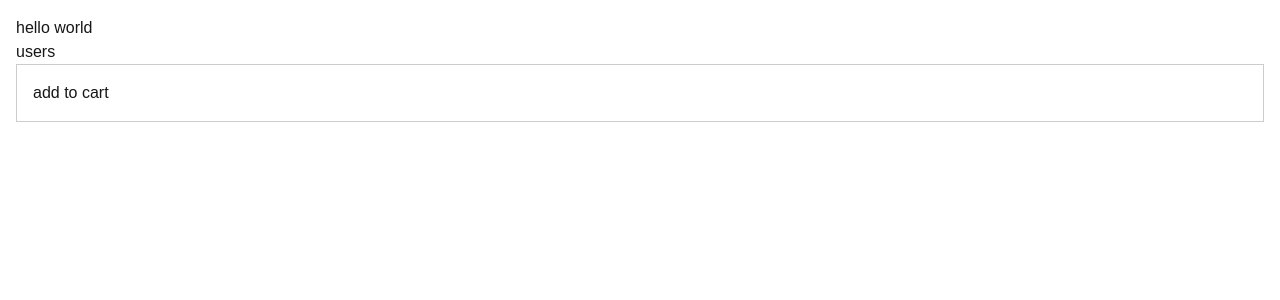
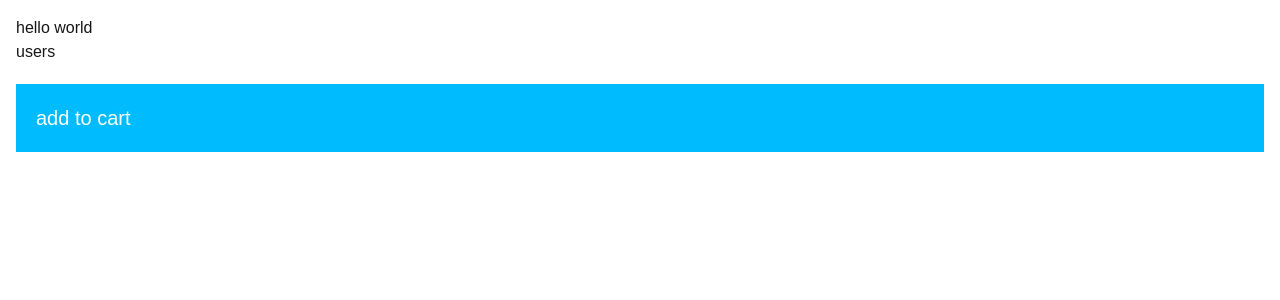
Before and after one commit to Faezeh-khd/next-app, a Next.js app: page / in a window 1280 px wide. Shown: the top 300 px of the page. Built offline with nearby package versions, Linux system fonts and the light colour scheme.

Commit message:
add tailwind css

```diff
--- a/app/components/ProductCard.tsx
+++ b/app/components/ProductCard.tsx
@@ -1,10 +1,9 @@
 import React from "react";
 import AddToCard from "./AddToCard";
-import styles  from "./ProductCard.module.css";
 
 const ProductCard = () => {
   return (
-    <div className={styles.card}>
+    <div className="p-5 my-5 bg-sky-400 text-white text-xl hover:bg-sky-500">
       <AddToCard></AddToCard>
     </div>
   );
```
